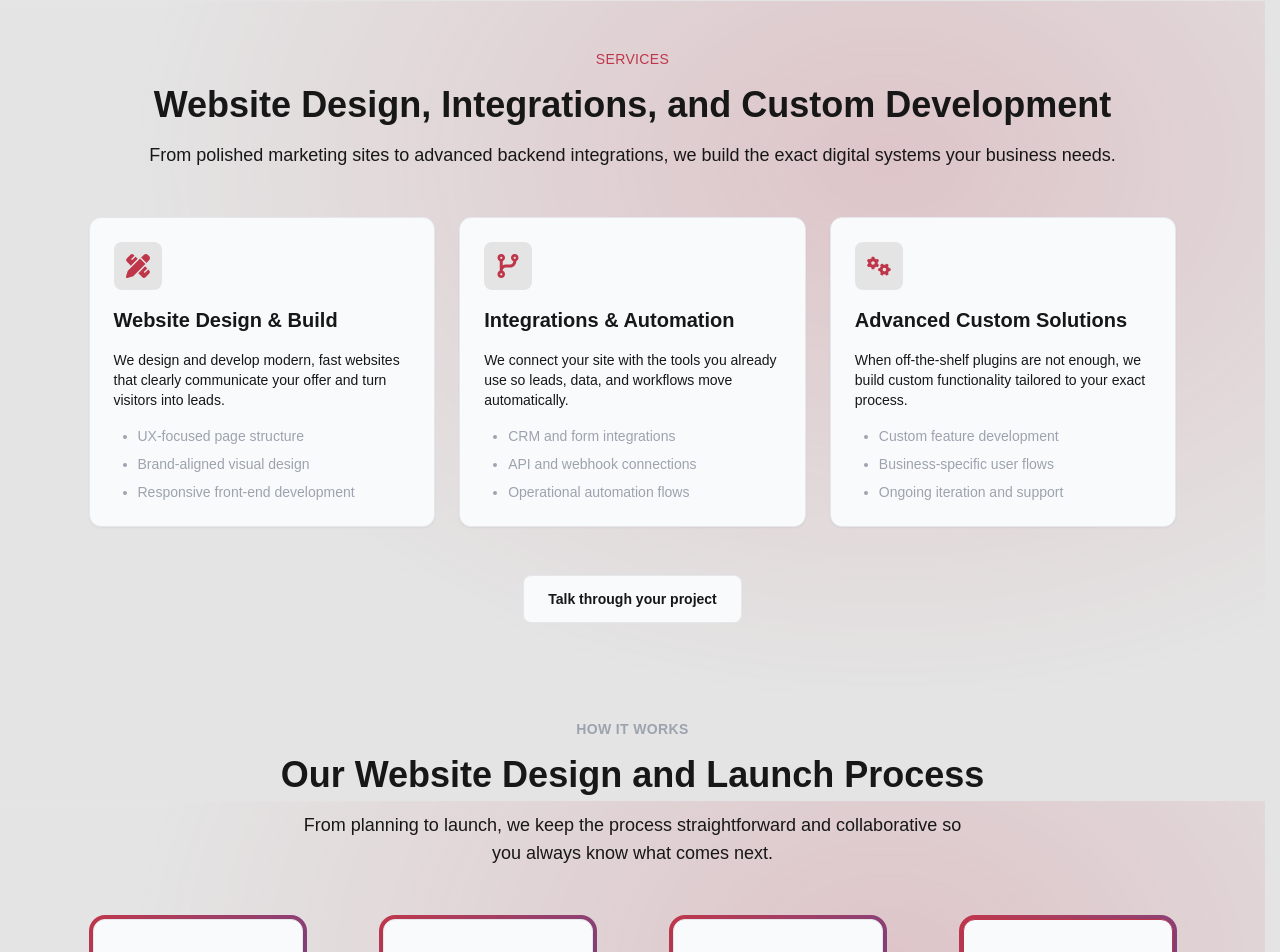
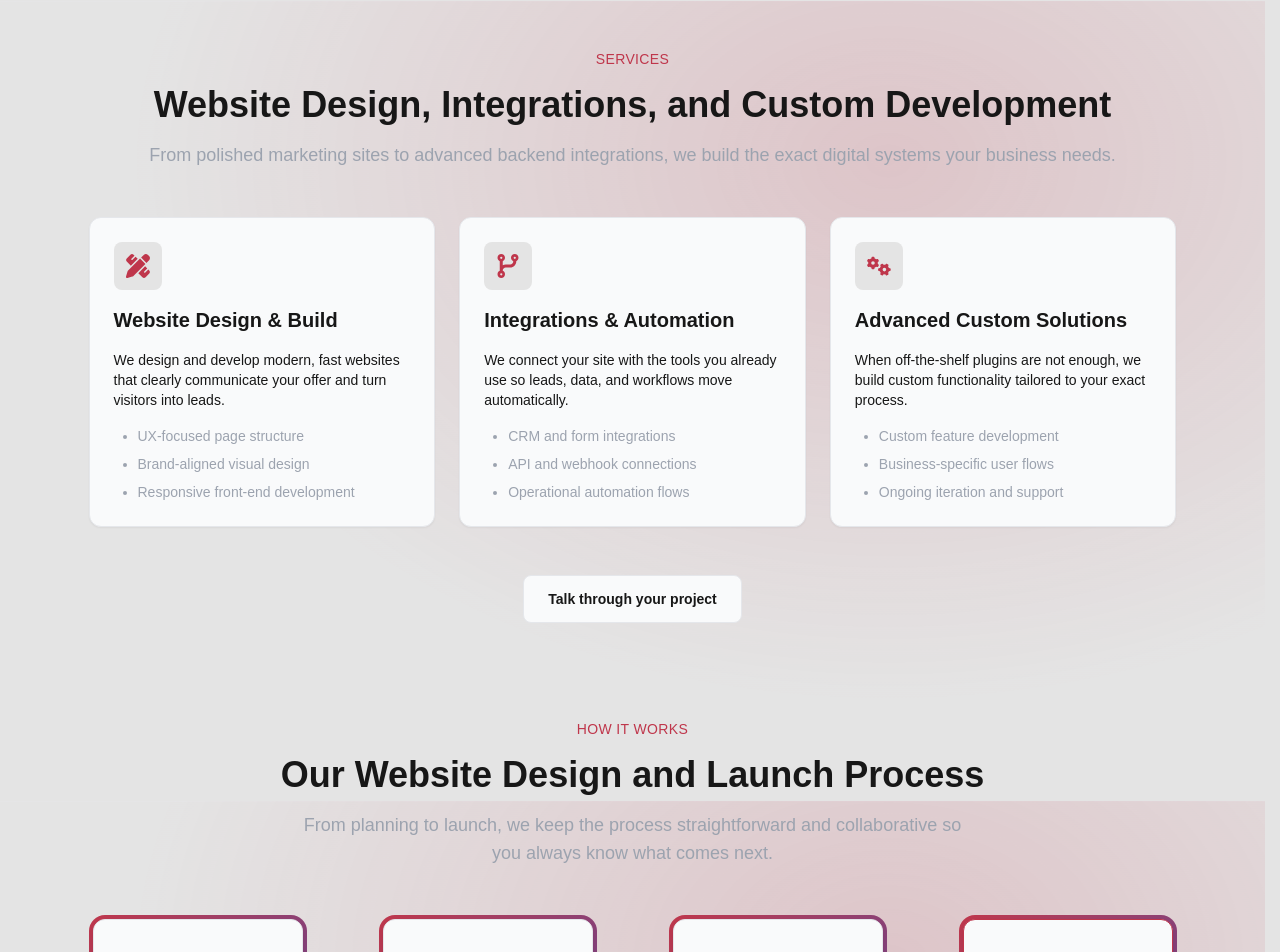
Before and after one commit to Beamzi/solo-agency-site, a Next.js app: page / in a window 1280 px wide. Shown: the part 799-1751 px from the top of the page. Built offline with nearby package versions, Linux system fonts and the light colour scheme; a web font is replaced by a local one.

Commit message:
font in older components updated

```diff
--- a/src/components/CaseStudiesSection.tsx
+++ b/src/components/CaseStudiesSection.tsx
@@ -9,8 +9,7 @@ import {
   useViewportReveal,
 } from "@/lib/viewport-reveal";
 
-type CaseStudyListItem =
-  (typeof caseStudiesPageContent.caseStudies)[number];
+type CaseStudyListItem = (typeof caseStudiesPageContent.caseStudies)[number];
 
 function CaseStudyCard({
   caseStudy,
--- a/src/components/ProcessSection.tsx
+++ b/src/components/ProcessSection.tsx
@@ -94,13 +94,13 @@ export default function ProcessSection({ content }: ProcessSectionProps) {
             variants={itemVariants}
             className="flex flex-col gap-[var(--spacing-sm)] text-center"
           >
-            <p className="text-sm font-semibold uppercase tracking-wide text-[var(--color-muted)]">
+            <p className="text-sm font-light font-sans  uppercase tracking-wide text-[var(--color-primary)]">
               {process.eyebrow}
             </p>
-            <h2 className="text-3xl font-semibold text-[var(--foreground)] md:text-4xl">
+            <h2 className="text-3xl font-semibold  text-[var(--foreground)] md:text-4xl">
               {process.title}
             </h2>
-            <p className="mx-auto max-w-2xl text-base text-[var(--foreground)] md:text-lg">
+            <p className="mx-auto max-w-2xl  text-[var(--color-muted)]  text-sm md:text-lg">
               {process.subtitle}
             </p>
           </motion.div>
--- a/src/components/ServicesSection.tsx
+++ b/src/components/ServicesSection.tsx
@@ -38,13 +38,13 @@ export default function ServicesSection({ content }: ServicesSectionProps) {
             className="flex flex-col gap-[var(--spacing-sm)] text-center"
             variants={itemVariants}
           >
-            <p className="text-sm font-semibol font-light font-sans text-[var(--color-primary)] uppercase tracking-wide text-[var(--color-muted)]">
+            <p className="text-sm  font-light font-sans text-[var(--color-primary)]  uppercase tracking-wide ">
               {content.eyebrow}
             </p>
-            <h2 className="text-3xl font-semibold text-[var(--foreground)] md:text-4xl">
+            <h2 className="text-3xl  font-semibold text-[var(--foreground)] md:text-4xl">
               {content.title}
             </h2>
-            <p className="mx-auto text-base text-[var(--foreground)] md:text-lg">
+            <p className="mx-auto text-[var(--color-muted)] md:text-lg text-sm">
               {content.subtitle}
             </p>
           </motion.div>
```
